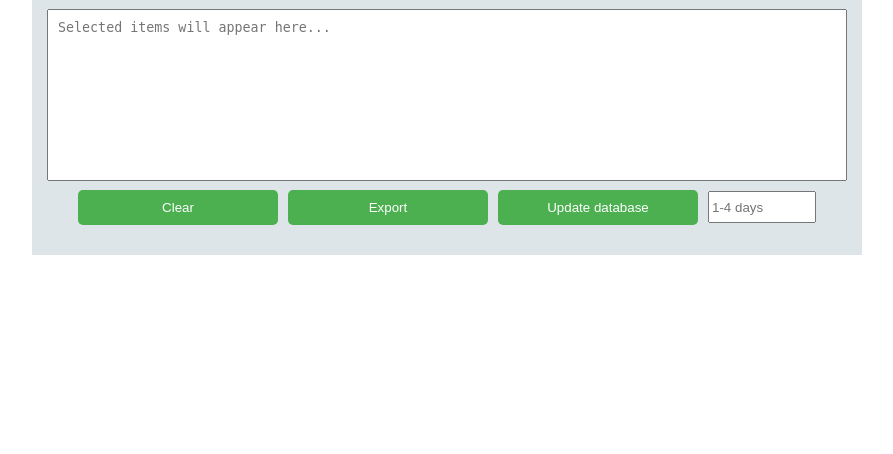
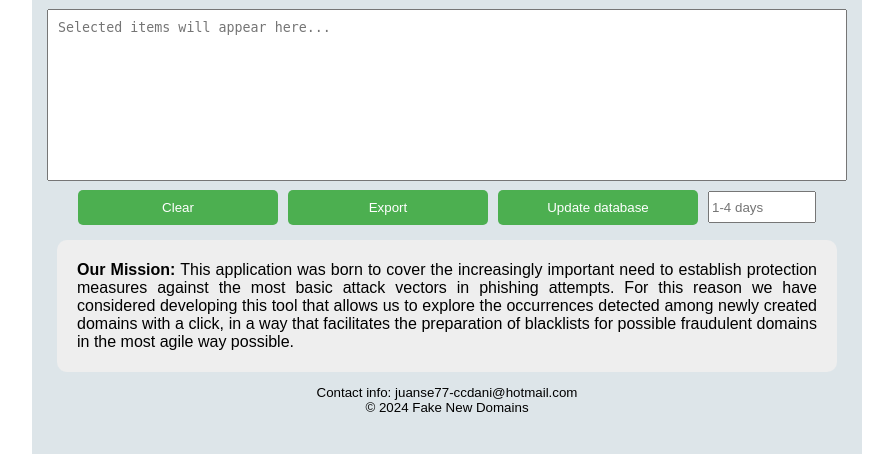
Before and after one commit to juanse77/fake-new-domains-web, a Flask app: template templates/index.html in a window 1280 px wide. Shown: the part 618-1072 px from the top of the page, without its empty margins (193-1086 px from the left). Before the commit the page ends 873 px from the top, so only its background shows below. Run offline with Flask 3, Linux system fonts and the light colour scheme; the template is opened without the code that fills it, so the values that code supplies are empty; parts of the project's set-up code (start-up, migrations or seed data) failed here and were passed over.

Commit message:
Add description

```diff
--- a/app.py
+++ b/app.py
@@ -8,7 +8,7 @@ def get_domains_by_pattern(pattern):
     domains_file_path = os.path.join(os.path.dirname(__file__), 'static', 'domain-names.txt')
     patterns_file_path = os.path.join(app.static_folder, 'patterns.txt')
 
-    patterns = ["Select the pattern to find"]
+    patterns = []
     domains = []
 
     if not os.path.exists(domains_file_path):
@@ -18,6 +18,10 @@ def get_domains_by_pattern(pattern):
         with open(patterns_file_path, 'r') as file:
             for line in file:
                 patterns.append(line.strip())
+
+            patterns.sort()
+            patterns.insert(0, "Select the pattern to find")
+
     else:
         patterns.append("Patterns file not found")
 
--- a/static/styles.css
+++ b/static/styles.css
@@ -137,6 +137,20 @@ button {
 	z-index: 1000;
 }
 
+.footer-mission {
+    display: block;
+    margin: 10px 10px 0px 10px;
+    text-align: justify;
+    padding: 5px 20px;
+    background: #eee;
+    border-radius: 10px;
+}
+
+a, a:visited {
+    color: black;
+    text-decoration: none;
+}
+
 /* Media queries for responsiveness */
 @media (max-width: 768px) {
     body {
--- a/templates/index.html
+++ b/templates/index.html
@@ -3,6 +3,10 @@
 <head>
     <meta charset="UTF-8">
     <meta name="viewport" content="width=device-width, initial-scale=1.0">
+    <meta name="description" content="This app addresses the need for protection against phishing by detecting
+    new domains and facilitating blacklist creation to prevent fraudulent sites efficiently.">
+    <meta name="keywords" content="Phishing Detection, Newly Created Domains, Domain Patterns, Phishing Prevention, Suspicious Domains,
+    Anti-Phishing Tools, Domain Registration Patterns, Cyber Attack Prevention, Fraud Detection, Domains Blacklist">
     <title>Fake New Domains</title>
     <link rel="stylesheet" href="{{ url_for('static', filename='styles.css') }}">
     <link rel="icon" href="{{ url_for('static', filename='fake-icon.png') }}" type="image/png">
@@ -62,6 +66,24 @@
 			<input type="text" id="days" placeholder="1-4 days">
         </div>
 
+        <footer>
+            <div class="footer-mission">
+              <p><strong>Our Mission:</strong>
+                This application was born to cover the increasingly important need to establish protection measures
+                against the most basic attack vectors in phishing attempts. For this reason we have considered developing
+                this tool that allows us to explore the occurrences detected among newly
+                created domains with a click, in a way that facilitates the preparation
+                of blacklists for possible fraudulent domains in the most agile way possible.</p>
+            </div>
+
+            <div style="text-align: center; font-size: 10pt;">
+                <p>Contact info: <a href="mailto:juanse77-ccdani@hotmail.com">juanse77-ccdani@hotmail.com</a>
+                <br>&copy; 2024 Fake New Domains</p>
+            </div>
+
+        </footer>
+
+
     </main>
 
     <script src="{{ url_for('static', filename='script.js') }}"></script>
```
Also changed, not shown: static/patterns.txt (+24 -0 lines).
